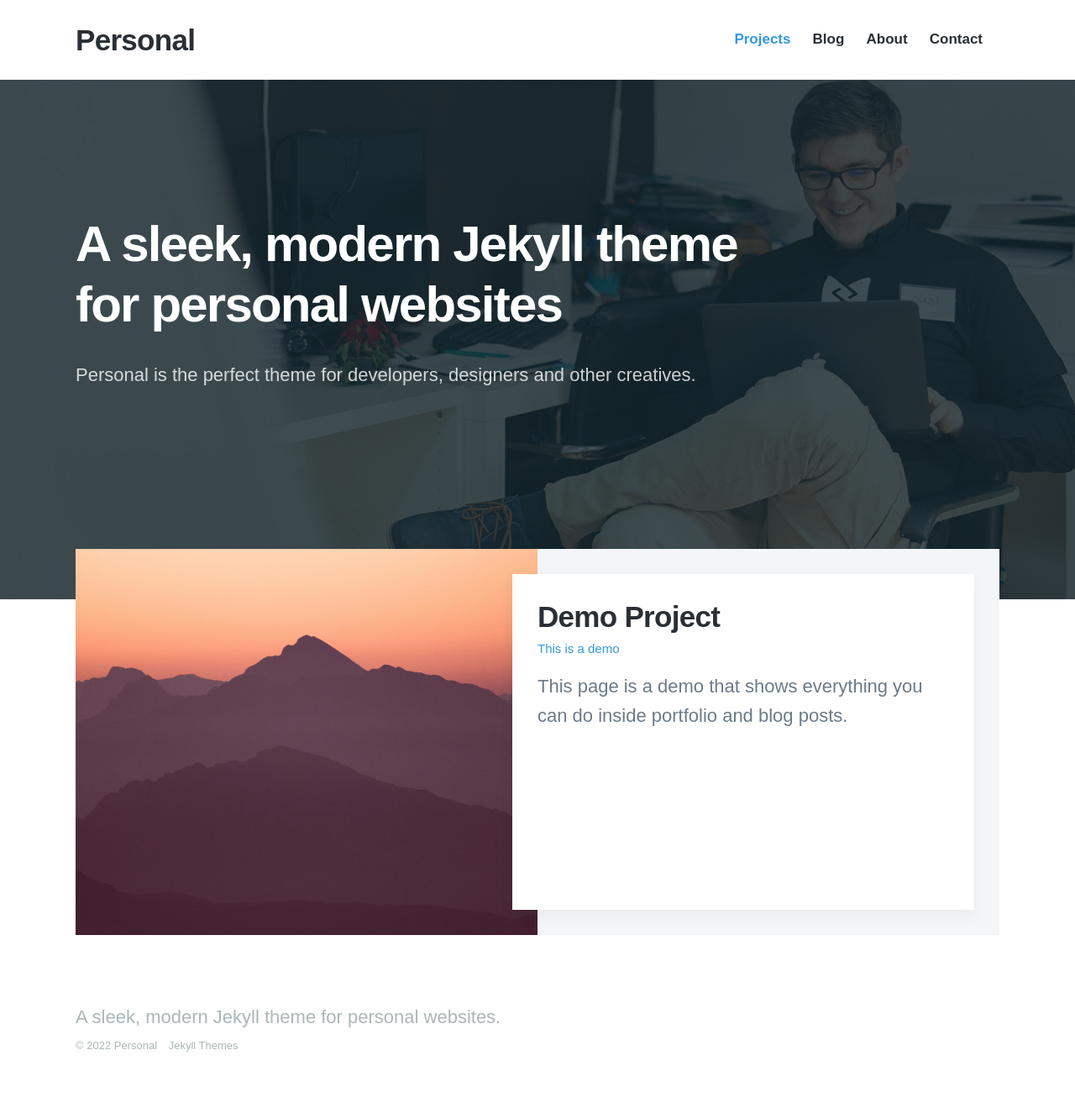
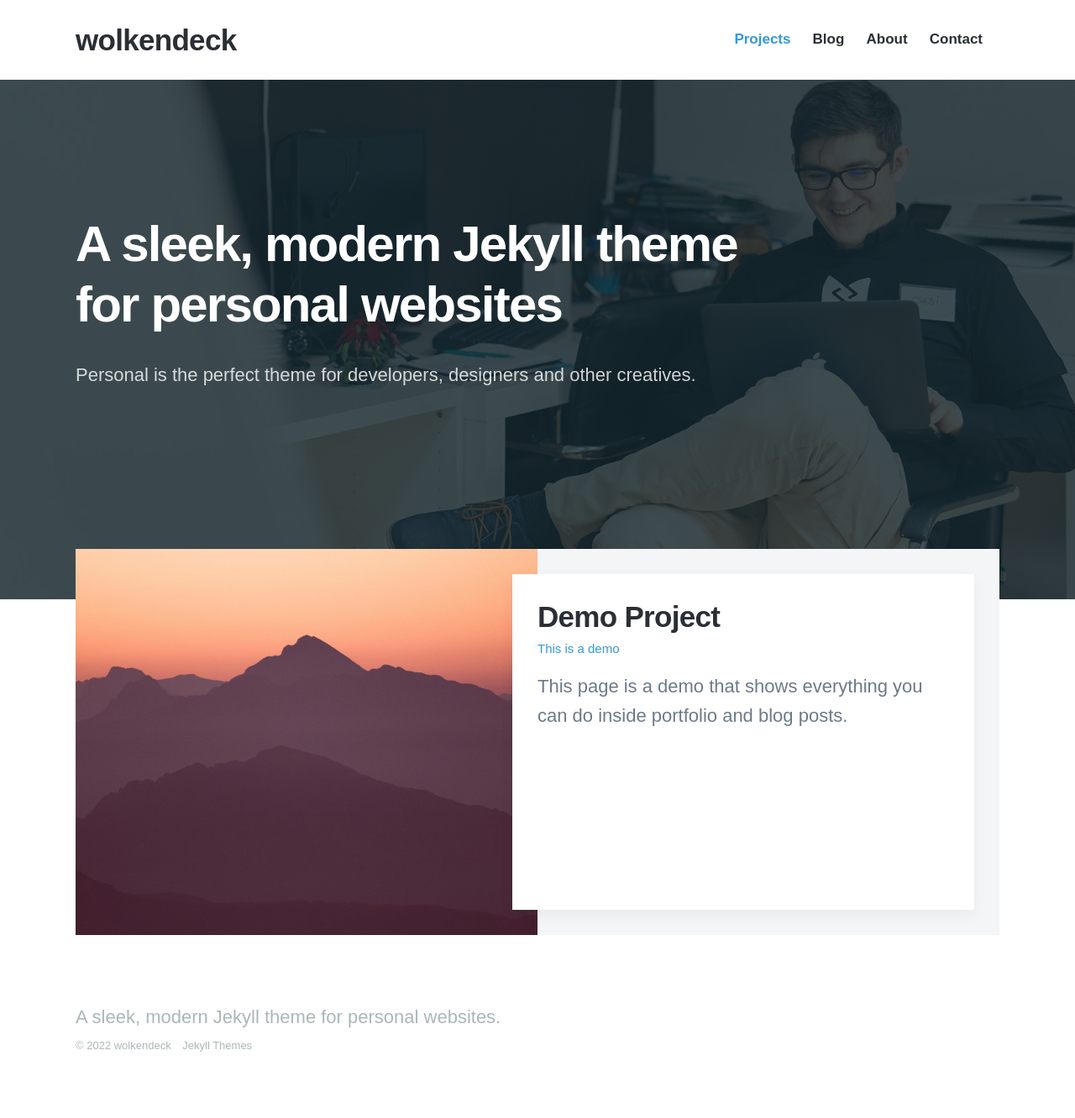
Before and after one commit to wolkendeck/wolkendeck.github.io, a Jekyll site: the page built from docs/index.html, in a window 1280 px wide. Shown: the whole page at 84% size. Built offline with Jekyll 4.4.1, drawn with Linux system fonts in a browser that asks for light colours; nearby versions of some CDN libraries; some web fonts are replaced.

Commit message:
Updating page title

```diff
--- a/docs/_data/settings.yml
+++ b/docs/_data/settings.yml
@@ -1,5 +1,5 @@
 basic_settings:
-  site_title: Personal
+  site_title: wolkendeck
   favicon_image: /images/favicon.png
 
 header_settings:
```
